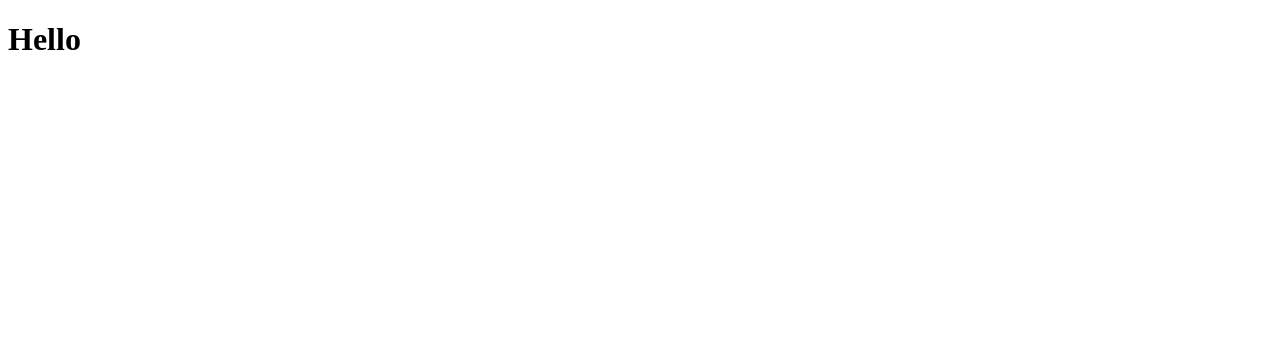
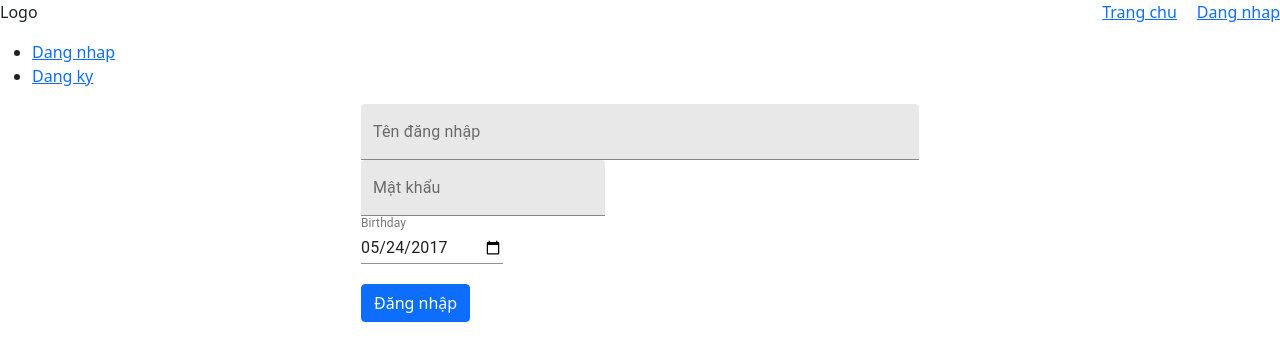
Before and after one commit to tuannguyensn2001/cinema-client, a React (Create React App) app: page /login in a window 1280 px wide. Shown: the top 360 px of the page. Built offline with nearby package versions, Linux system fonts and the light colour scheme.

Commit message:
build basic ui + set route

```diff
--- a/package.json
+++ b/package.json
@@ -3,6 +3,8 @@
   "version": "0.1.0",
   "private": true,
   "dependencies": {
+    "@material-ui/core": "^4.11.2",
+    "@material-ui/icons": "^4.11.2",
     "@testing-library/jest-dom": "^5.11.6",
     "@testing-library/react": "^11.2.2",
     "@testing-library/user-event": "^12.6.0",
--- a/public/index.html
+++ b/public/index.html
@@ -15,6 +15,7 @@
       user's mobile device or desktop. See https://developers.google.com/web/fundamentals/web-app-manifest/
     -->
     <link rel="manifest" href="%PUBLIC_URL%/manifest.json" />
+    <link href="https://cdn.jsdelivr.net/npm/bootstrap@5.0.0-beta1/dist/css/bootstrap.min.css" rel="stylesheet" integrity="sha384-giJF6kkoqNQ00vy+HMDP7azOuL0xtbfIcaT9wjKHr8RbDVddVHyTfAAsrekwKmP1" crossorigin="anonymous">
     <!--
       Notice the use of %PUBLIC_URL% in the tags above.
       It will be replaced with the URL of the `public` folder during the build.
@@ -39,5 +40,6 @@
       To begin the development, run `npm start` or `yarn start`.
       To create a production bundle, use `npm run build` or `yarn build`.
     -->
+    <script src="https://cdn.jsdelivr.net/npm/bootstrap@5.0.0-beta1/dist/js/bootstrap.bundle.min.js" integrity="sha384-ygbV9kiqUc6oa4msXn9868pTtWMgiQaeYH7/t7LECLbyPA2x65Kgf80OJFdroafW" crossorigin="anonymous"></script>
   </body>
 </html>
--- a/src/App.js
+++ b/src/App.js
@@ -1,10 +1,16 @@
-
+import React from 'react';
+import {BrowserRouter,Route,Switch} from "react-router-dom";
+import Home from "./pages/User/Home";
+import Auth from "./pages/User/Auth";
 
 function App() {
   return (
-    <div className="App">
-      <h1>Hello</h1>
-    </div>
+    <BrowserRouter>
+        <Switch>
+            <Route path='/' exact component={Home}/>
+            <Route path='/login' component={Auth}/>
+        </Switch>
+    </BrowserRouter>
   );
 }
 
--- /dev/null
+++ b/src/components/User/Auth/Login.js
@@ -0,0 +1,97 @@
+import {React, useState} from 'react';
+import {TextField} from "@material-ui/core";
+import axios from 'axios';
+
+const styleButton = {
+    marginTop: '20px',
+}
+
+
+
+function Login() {
+    const [username, setUsername] = useState('');
+    const [password, setPassword] = useState('');
+
+
+    const handleFormSubmit = event => {
+        event.preventDefault();
+        axios.post('http://cinema.com/api/auth/login',{
+            email: username,
+            password,
+        })
+            .then(res=>console.log(res))
+            .catch(err=>{
+                console.log(err);
+                console.log("truot");
+            });
+    }
+
+    const handleInputForm = event => {
+        const option = {
+            username() {
+                setUsername(event.target.value);
+            },
+            password() {
+                setPassword(event.target.value);
+            }
+        }
+
+        option[event.target.name]();
+    }
+
+    return (
+        <div>
+            <form action="" onSubmit={handleFormSubmit} noValidate autoComplete="off">
+                <div className="form-group">
+                    <TextField
+                        label="Tên đăng nhập" variant="filled"
+                        value={username}
+                        type="text"
+                        name="username"
+                        id="outlined-basic"
+                        className="form-control"
+                        onChange={handleInputForm}
+                        style={{
+                            backgroundColor: '#fff',
+                        }}
+                    />
+                </div>
+
+                <div className="form-group">
+                    <TextField
+                        label="Mật khẩu" variant="filled"
+                        value={password}
+                        type="password"
+                        name="password"
+                        id="password"
+                        onChange={handleInputForm}
+                    />
+                </div>
+                <div className="form-group">
+                    <TextField
+                        id="date"
+                        label="Birthday"
+                        type="date"
+                        defaultValue="2017-05-24"
+
+                        InputLabelProps={{
+                            shrink: true,
+                        }}
+                    />
+                </div>
+                <div>
+                    <button
+                        className="btn btn-primary"
+                        style={styleButton}
+                        type="submit"
+                    >Đăng nhập
+                    </button>
+                </div>
+            </form>
+
+
+        </div>
+    )
+}
+
+export default Login;
--- /dev/null
+++ b/src/components/User/Layouts/Navbar.js
@@ -0,0 +1,29 @@
+import React from 'react';
+import {Link} from 'react-router-dom';
+import style from '../../../styles/User/Navbar/navbar.module.css';
+
+function Navbar(props)
+{
+    return (
+        <div>
+            <nav className={style.navbar}>
+                <div>
+                    <p>Logo</p>
+                </div>
+                <div>
+                    <ul>
+                        <li>
+                            <Link to='/'>Trang chu</Link>
+                        </li>
+                        <li>
+                            <Link to='/login'>Dang nhap</Link>
+                        </li>
+                    </ul>
+                </div>
+            </nav>
+        </div>
+    )
+}
+
+
+export default Navbar;
--- /dev/null
+++ b/src/components/User/Layouts/index.js
@@ -0,0 +1,13 @@
+import React from 'react';
+import Navbar from "./Navbar";
+function LayoutUser(props)
+{
+    return (
+        <div>
+            <Navbar/>
+            {props.children}
+        </div>
+    )
+}
+
+export default  LayoutUser;
--- /dev/null
+++ b/src/pages/User/Auth/index.js
@@ -0,0 +1,44 @@
+import React from 'react';
+import LayoutUser from "../../../components/User/Layouts";
+import {Link, useRouteMatch,Switch,Route} from 'react-router-dom';
+import Login from "../../../components/User/Auth/Login";
+
+const contentStyle={
+    margin: 'auto',
+    width: '50%',
+}
+
+function Auth(props)
+{
+    const {path, url} = useRouteMatch();
+
+    return (
+        <LayoutUser>
+            <ul>
+                <li>
+                    <Link to={`${url}`} >Dang nhap</Link>
+                </li>
+                <li>
+                    <Link to={`${url}/register`}>Dang ky</Link>
+                </li>
+            </ul>
+
+           <div className="container">
+               <div style={contentStyle}>
+                   <Switch>
+                       <Route path={path} exact>
+                           <Login/>
+                       </Route>
+
+                       <Route path={`${path}/register`}>
+                           <h1>Day la dang ky</h1>
+                       </Route>
+                   </Switch>
+               </div>
+
+           </div>
+        </LayoutUser>
+    )
+}
+
+export default Auth;
--- /dev/null
+++ b/src/pages/User/Home/index.js
@@ -0,0 +1,14 @@
+import React from 'react';
+import LayoutUser from "../../../components/User/Layouts";
+function Home(props)
+{
+    return (
+        <div>
+            <LayoutUser>
+                <h1>Day la trang home</h1>
+            </LayoutUser>
+        </div>
+    )
+}
+
+export default Home;
--- /dev/null
+++ b/src/styles/User/Navbar/navbar.module.css
@@ -0,0 +1,14 @@
+.navbar{
+    display: flex;
+    width: 100%;
+    justify-content: space-between;
+}
+
+.navbar ul {
+    display: flex;
+    list-style: none;
+}
+
+.navbar ul li {
+    margin-left: 20px;
+}
```
Also changed, not shown: 2 other files (tests, documents, lock files or other folders).
